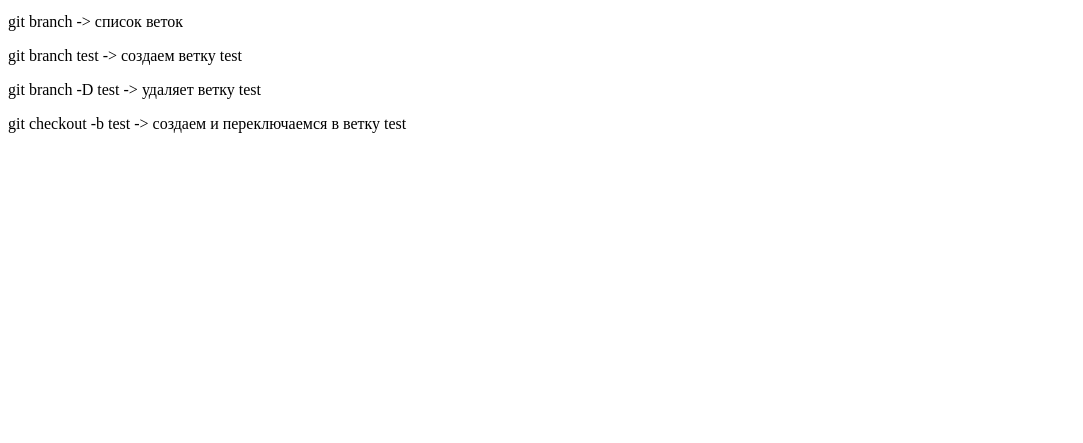
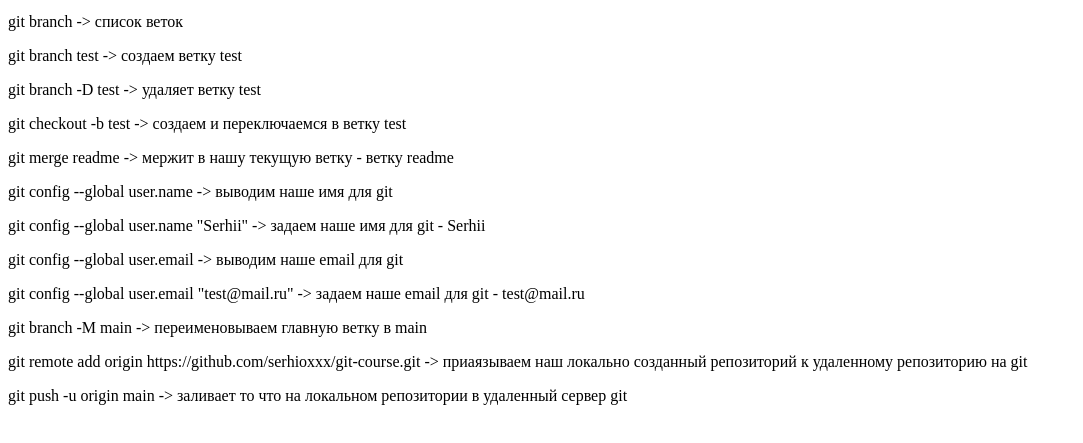
Before and after one commit to SerhioXXX/git-course, a plain HTML site: page index.html in a window 1280 px wide. Shown: the part 87-530 px from the top of the page, without its empty margins (0-1083 px from the left). Drawn offline with Linux system fonts and the light colour scheme; a script that the page names is missing.

Commit message:
added command

```diff
--- a/index.html
+++ b/index.html
@@ -11,6 +11,14 @@
   <p>git branch test -> создаем ветку test</p>
   <p>git branch -D test -> удаляет ветку test</p>
   <p>git checkout -b test -> создаем и переключаемся в ветку test</p>
+  <p>git merge readme -> мержит в нашу текущую ветку - ветку readme</p>
+  <p> git config --global user.name -> выводим наше имя для git</p>
+  <p> git config --global user.name "Serhii" -> задаем наше имя для git - Serhii</p>
+  <p> git config --global user.email -> выводим наше email для git</p>
+  <p> git config --global user.email "test@mail.ru" -> задаем наше email для git - test@mail.ru</p>
+  <p>git branch -M main -> переименовываем главную ветку в main</p>
+  <p>git remote add origin https://github.com/serhioxxx/git-course.git  -> приаязываем наш локально созданный репозиторий к удаленному репозиторию на git</p>
+  <p>git push -u origin main -> заливает то что на локальном репозитории в удаленный сервер git</p>
 </body>
 <script src="script.js"></script>
 </html>
```
